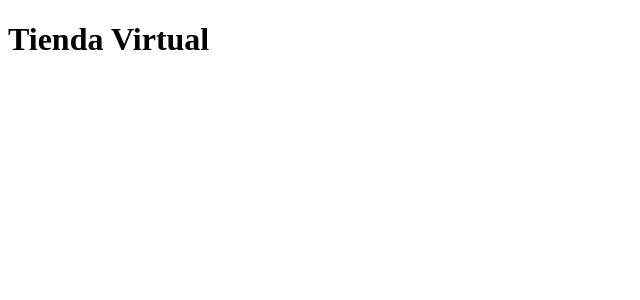
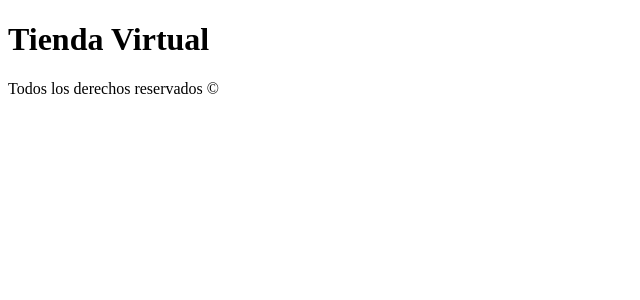
Before and after one commit to FabriJuncal/REACT-introduccion, a React (Create React App) app: page / in a window 1280 px wide. Shown: the top 300 px of the page, without its empty margins (0-640 px from the left). Built offline with nearby package versions, Linux system fonts and the light colour scheme.

Commit message:
40. Creando un Segundo Componente

```diff
--- a/public/index.html
+++ b/public/index.html
@@ -11,33 +11,34 @@
     />
     <link rel="apple-touch-icon" href="%PUBLIC_URL%/logo192.png" />
     <!--
-      manifest.json provides metadata used when your web app is installed on a
-      user's mobile device or desktop. See https://developers.google.com/web/fundamentals/web-app-manifest/
+      manifest.json proporciona metadatos utilizados cuando su aplicación web está instalada en un
+      dispositivo móvil o escritorio del usuario. Ver https://developers.google.com/web/fundamentals/web-app-manifest/
     -->
     <link rel="manifest" href="%PUBLIC_URL%/manifest.json" />
     <!--
-      Notice the use of %PUBLIC_URL% in the tags above.
-      It will be replaced with the URL of the `public` folder during the build.
-      Only files inside the `public` folder can be referenced from the HTML.
+      Observe el uso de% PUBLIC_URL% en las etiquetas anteriores.
+      Será reemplazado por la URL de la carpeta `public` durante la compilación.
+      Solo los archivos dentro de la carpeta `public` pueden ser referenciados desde el HTML.
 
-      Unlike "/favicon.ico" or "favicon.ico", "%PUBLIC_URL%/favicon.ico" will
-      work correctly both with client-side routing and a non-root public URL.
-      Learn how to configure a non-root public URL by running `npm run build`.
+      A diferencia de "/favicon.ico" o "favicon.ico", "% PUBLIC_URL% / favicon.ico"
+      funcionan correctamente tanto con el enrutamiento del lado del cliente como con una URL pública no raíz.
+      Aprenda a configurar una URL pública no root ejecutando `npm run build`.
     -->
     <title>React App</title>
   </head>
   <body>
-    <noscript>You need to enable JavaScript to run this app.</noscript>
+    <noscript>Necesita habilitar JavaScript para ejecutar esta aplicación.</noscript>
+    <!-- NODO PRINCIPAL en el cual serán inyectadas HTML desde el archivo src\index.js -->
     <div id="root"></div>
     <!--
-      This HTML file is a template.
-      If you open it directly in the browser, you will see an empty page.
+      Este archivo HTML es una plantilla.
+      Si lo abre directamente en el navegador, verá una página vacía.
 
-      You can add webfonts, meta tags, or analytics to this file.
-      The build step will place the bundled scripts into the <body> tag.
+      Puede agregar fuentes web, metaetiquetas o análisis a este archivo.
+      El paso de compilación colocará los scripts incluidos en la etiqueta <body>.
 
-      To begin the development, run `npm start` or `yarn start`.
-      To create a production bundle, use `npm run build` or `yarn build`.
+      Para comenzar el desarrollo, ejecute `npm start` o` yarn start`.
+      Para crear un paquete de producción, use `npm run build` o` yarn build`.
     -->
   </body>
 </html>
--- a/src/App.js
+++ b/src/App.js
@@ -1,12 +1,22 @@
+// Importamos la libreria "Fragment" que viene con React para poder utilizar los beneficios
+// de la etiqueta/componente <Fragment></Fragment>
+import React, {Fragment} from "react";
 // Importamos el componente
 import Header from './components/Header';
+import Footer from './components/Footer';
 
 function App() {
   return (
-    <div className="App">
-       {/* Utilizamos el componente creado */}
-      <Header />
-    </div>
+    // Al utilizar la etiqueta/componente  <Fragment></Fragment>, este no crea etiquetas HTML de mas
+    // Solo creara las etiquetas de los componentes que lleva dentro.
+      <Fragment>
+          {/* Utilizamos los componentes creado */}
+          <Header />
+
+          <Footer />
+      </Fragment>
+
+
   );
 }
 
--- /dev/null
+++ b/src/components/Footer.jsx
@@ -0,0 +1,15 @@
+
+
+// Creamos el componente haciendo uso de una función de tipo "Function Expression",
+// La diferencia entre crear un componente con "Function Declaration" y "Function Expression",
+// es que con "Function Expression" si no requerimos de logica antes del "return", tan solo podemos
+// eliminar los corchetes "{}" y el "return", quedando de la siguiente forma.
+// Cosa que con "Function Declaration" no podriamos hacer esto por cuestiones de sintaxis.
+const Footer = () =>  (
+        <footer>
+            <p>Todos los derechos reservados &copy;</p>
+        </footer>
+);
+
+
+export default Footer;
--- a/src/components/Header.jsx
+++ b/src/components/Header.jsx
@@ -1,5 +1,6 @@
 
-// Creamos el componente, por lo general es una funcion con un return que retorna etiquetas.
+// Creamos el componente haciendo uso una función de tipo "Function Declaration",
+// por lo general es una funcion con un return que retorna etiquetas.
 function Header(){
 
     // // 1) Logica antes de retornar las etiquetas
--- a/src/index.js
+++ b/src/index.js
@@ -10,7 +10,7 @@ ReactDOM.render(
   document.getElementById('root')
 );
 
-// If you want to start measuring performance in your app, pass a function
-// to log results (for example: reportWebVitals(console.log))
-// or send to an analytics endpoint. Learn more: https://bit.ly/CRA-vitals
+// Si desea comenzar a medir el rendimiento en su aplicación, pase una función
+// para registrar resultados (por ejemplo: reportWebVitals(console.log))
+// o enviar a un punto final de análisis. Más información: https://bit.ly/CRA-vitals
 reportWebVitals();
```
Also changed, not shown: 1 other file (tests, documents, lock files or other folders).
